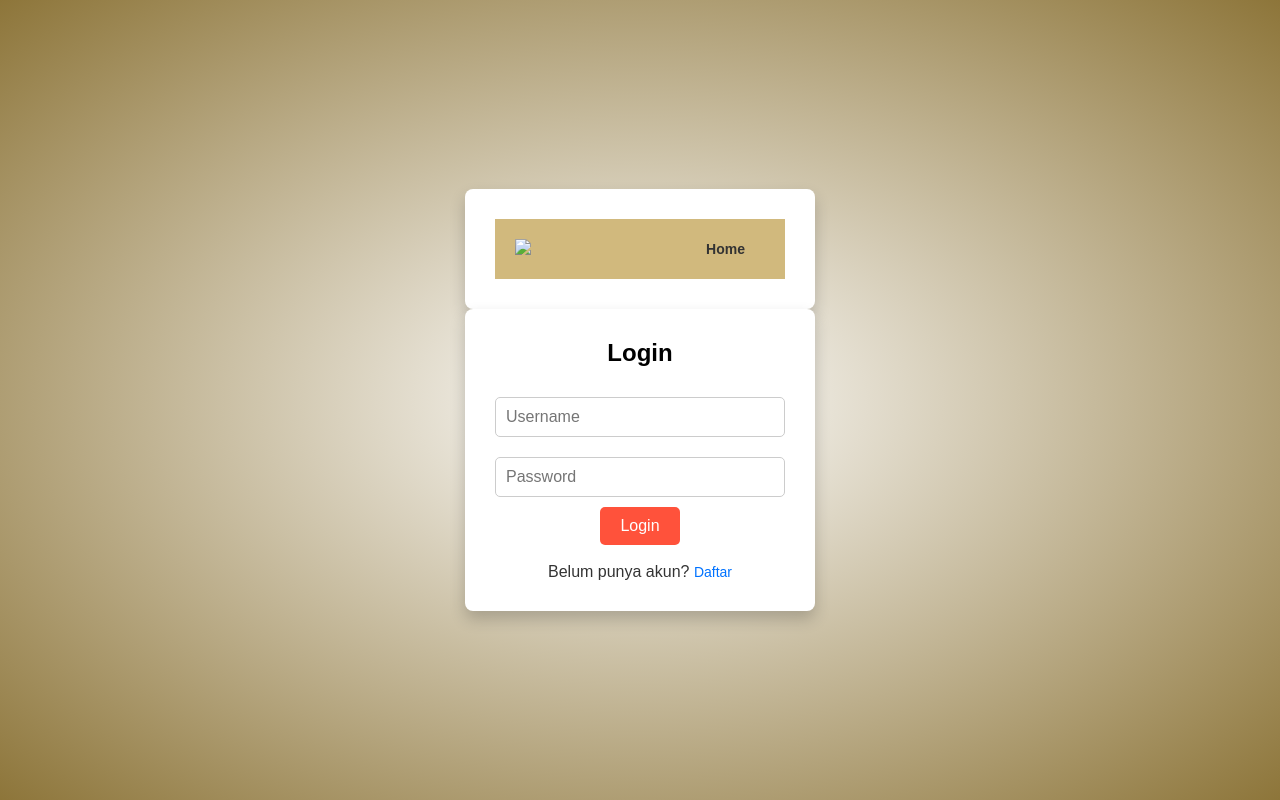
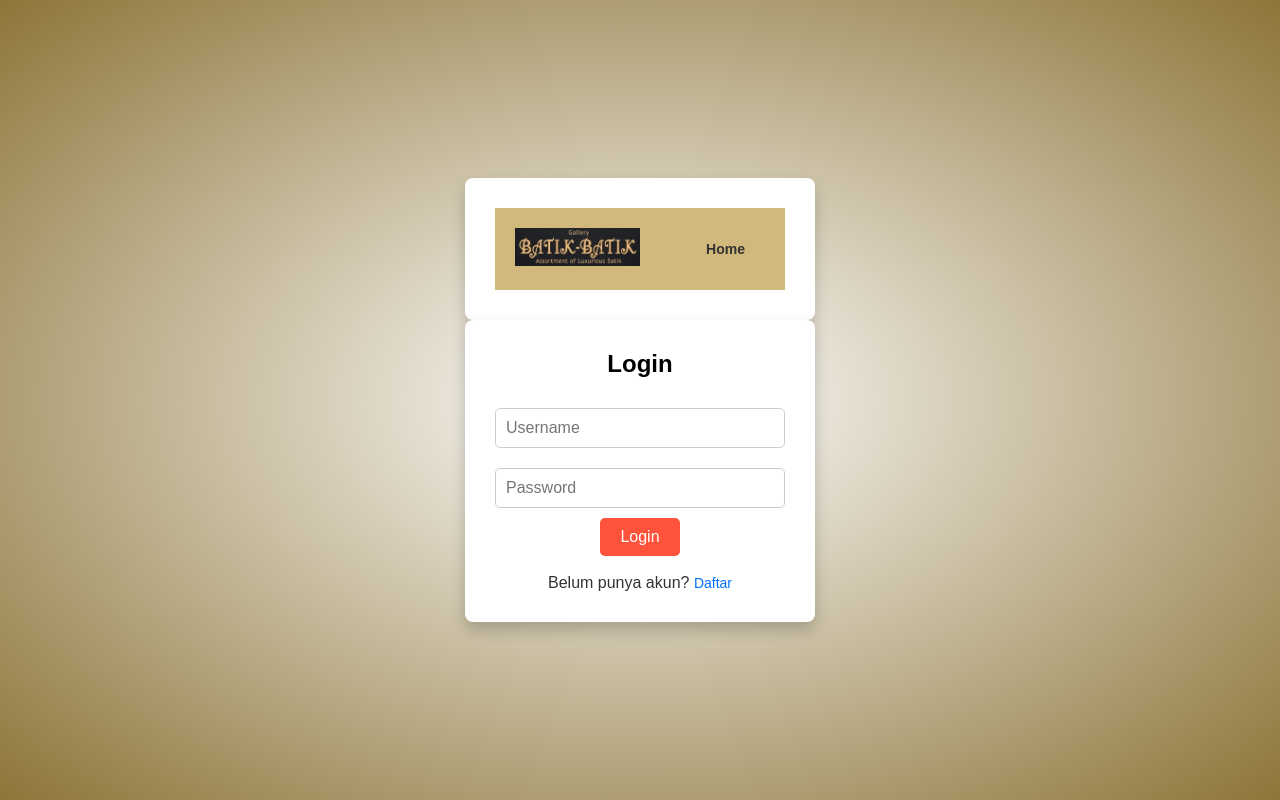
Before and after one commit to RivianJr17/galeri_batik_batik, a plain HTML site: page account.html in a window 1280 px wide. Drawn offline with Linux system fonts and the light colour scheme.

Commit message:
Update account.html

```diff
--- a/account.html
+++ b/account.html
@@ -11,7 +11,7 @@
     <div class="container">
         <div class="navbar">
             <div class="logo">
-               <img src="img/logo.jpg" width="125px">
+               <img src="img/logo.png" width="125px">
             </div>
             <nav>
                 <ul id = "MenuItems">
```
